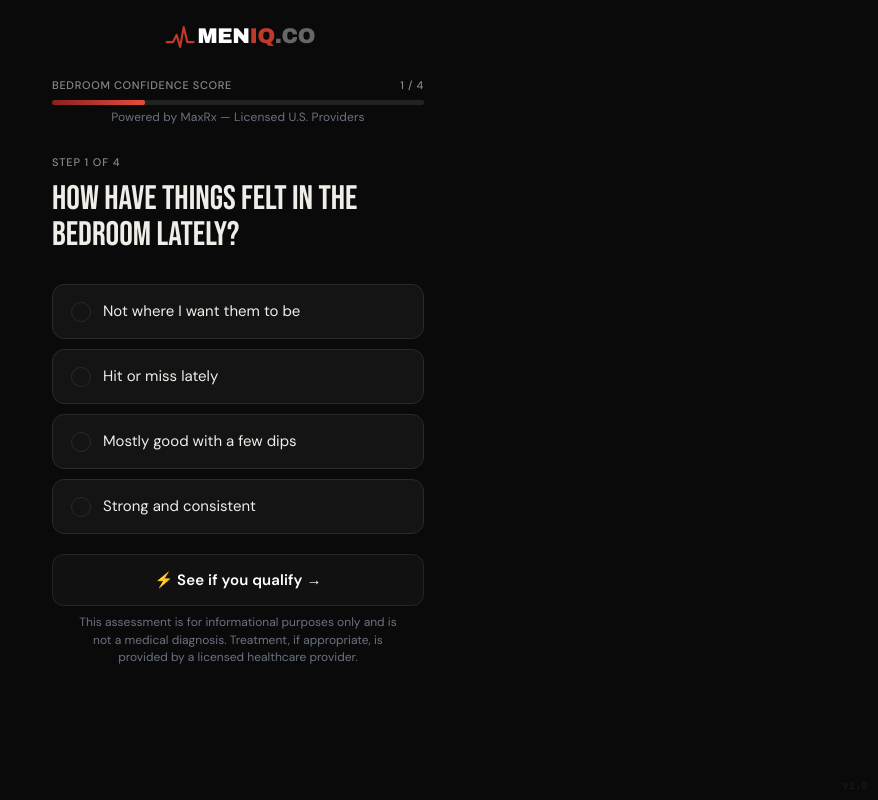
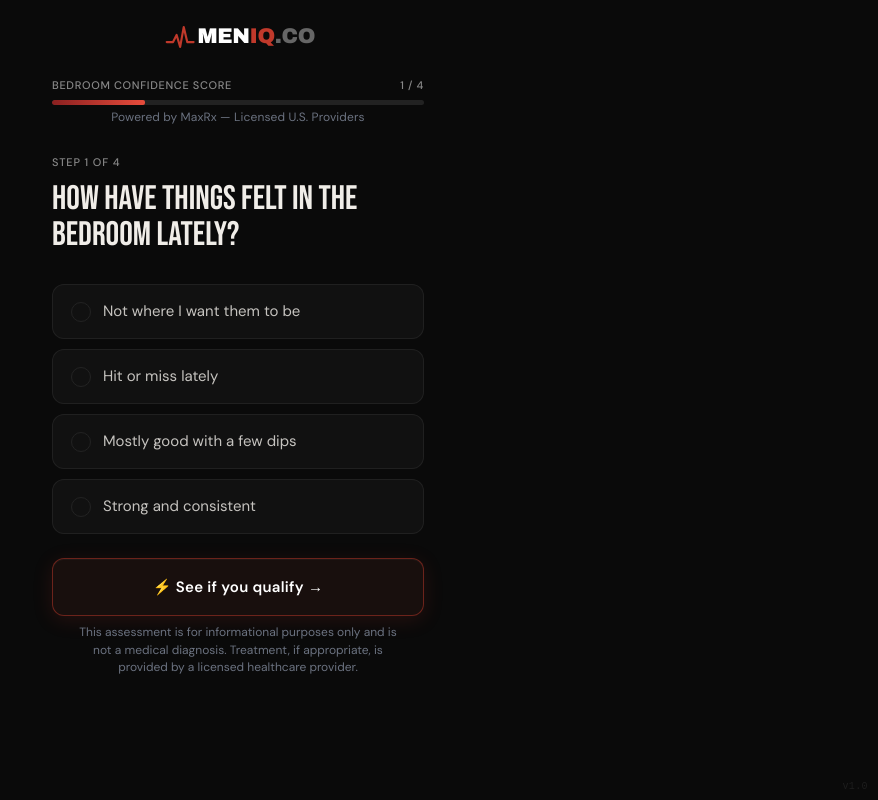
Before and after one commit to tabertop/meniq-clean-, a Next.js app: page / in a window 1280 px wide. Both pictures are taken after a click on the button 640 px from the left and 598 px from the top of the page. Shown: the whole page, without its empty margins (402-1280 px from the left). Built offline with nearby package versions, Linux system fonts and the light colour scheme.

Commit message:
fix: CTA visually distinct from answer opts — red glow border, taller, dark red bg tint, opts dimmed

```diff
--- a/components/MaxRxQuiz.jsx
+++ b/components/MaxRxQuiz.jsx
@@ -919,10 +919,10 @@ const CSS = `
   .mrx-qtext { font-family: 'Bebas Neue', sans-serif; font-size: 34px; line-height: 1.05; color: var(--text); }
   .mrx-opts { display: flex; flex-direction: column; gap: 10px; flex: 1; }
   .mrx-opt {
-    background: var(--surface); border: 1px solid var(--border);
+    background: var(--surface); border: 1px solid rgba(255,255,255,.08);
     border-radius: 12px; padding: 16px 18px;
     cursor: pointer; color: var(--text); font-family: 'DM Sans', sans-serif;
-    font-size: 15px; font-weight: 400; line-height: 1.4;
+    font-size: 15px; font-weight: 400; opacity: 0.82; line-height: 1.4;
     transition: all .15s ease; position: relative; overflow: hidden;
     display: flex; align-items: center; gap: 12px; text-align: left; width: 100%;
   }
@@ -1418,10 +1418,11 @@ function Question({ quiz, qIndex, answers, onAnswer, onNext, onBack, isTikTok })
           rel="noopener noreferrer"
           style={{
             display:'flex', alignItems:'center', justifyContent:'center',
-            width:'100%', height:'52px', background:'#111', borderRadius:'12px',
-            border:'1px solid rgba(255,255,255,.08)', color:'#fff',
+            width:'100%', height:'58px', background:'#180f0d', borderRadius:'12px',
+            border:'1px solid rgba(192,57,43,.5)', color:'#fff',
             fontFamily:"'DM Sans',sans-serif", fontSize:'15px', fontWeight:'600',
-            textDecoration:'none', letterSpacing:'.01em', margin:'20px 0 4px',
+            textDecoration:'none', letterSpacing:'.02em', margin:'24px 0 4px',
+            boxShadow:'0 4px 20px rgba(192,57,43,.15), inset 0 1px 0 rgba(255,255,255,.04)',
           }}
           onClick={() => {
             try { if(window.gtag) window.gtag('event','click_quiz_cta',{event_category:'quiz',event_label:'see_if_you_qualify'}); } catch(_){}
```
